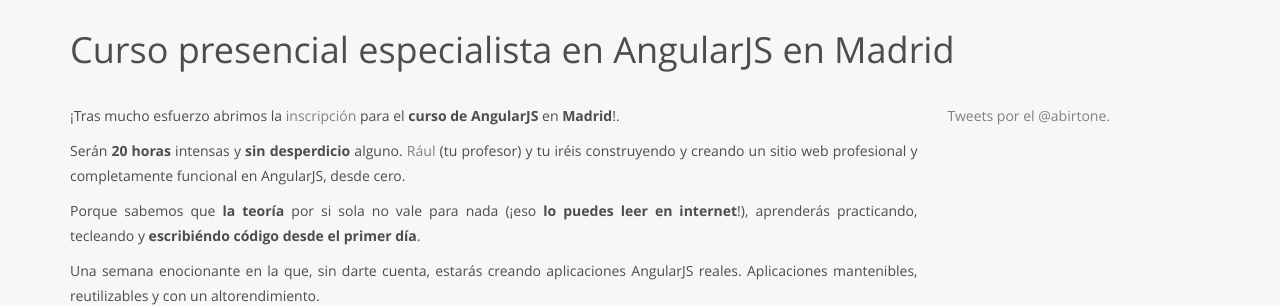
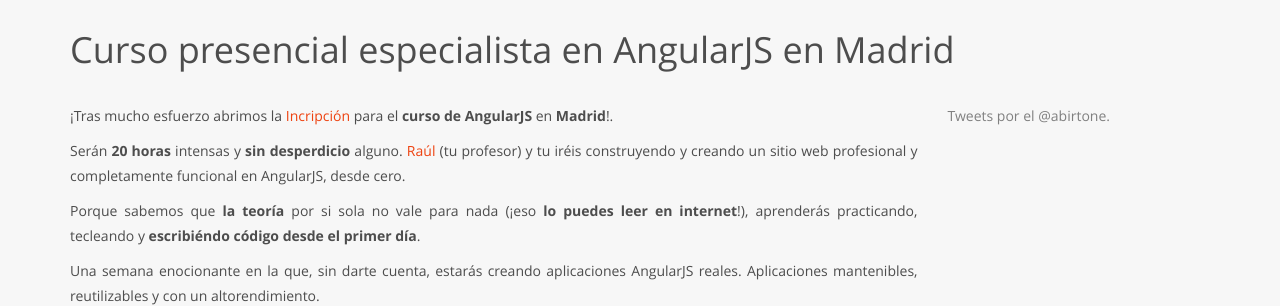
Before and after one commit to abirtone/abirtone.github.io, a Jekyll site: the page built from _posts/2015-06-18-lanzamiento-curso-angularjs.md, in a window 1280 px wide and 942 px high. Shown: the part 120-426 px from the top of the window. Built offline with Jekyll 4.4.1, drawn with Linux system fonts in a browser that asks for light colours; comment, search, counter and statistics services are not loaded.

Commit message:
Updated some improvements for usability

```diff
--- a/_posts/2015-06-18-lanzamiento-curso-angularjs.md
+++ b/_posts/2015-06-18-lanzamiento-curso-angularjs.md
@@ -8,9 +8,9 @@
 description: "Ya te puedes apuntar al curso presencial de especialista en AngularJS en Madrid"
 ---
 
-¡Tras mucho esfuerzo abrimos la [inscripción](http://abirtone.com/formacion/angularjs/) para el **curso de AngularJS** en **Madrid**!.
+¡Tras mucho esfuerzo abrimos la <a class="link" href="http://abirtone.com/formacion/angularjs/">Incripción</a> para el **curso de AngularJS** en **Madrid**!.
 
-Serán **20 horas** intensas y **sin desperdicio** alguno. [Rául](https://www.linkedin.com/in/requerogarciaraul) (tu profesor) y tu iréis construyendo y creando un sitio web profesional y completamente funcional en AngularJS, desde cero.
+Serán **20 horas** intensas y **sin desperdicio** alguno. <a class="link" href="https://www.linkedin.com/in/requerogarciaraul">Raúl</a> (tu profesor) y tu iréis construyendo y creando un sitio web profesional y completamente funcional en AngularJS, desde cero.
 
 Porque sabemos que **la teoría** por si sola no vale para nada (¡eso **lo puedes leer en internet**!), aprenderás practicando, tecleando y **escribiéndo código desde el primer día**.
 
```
